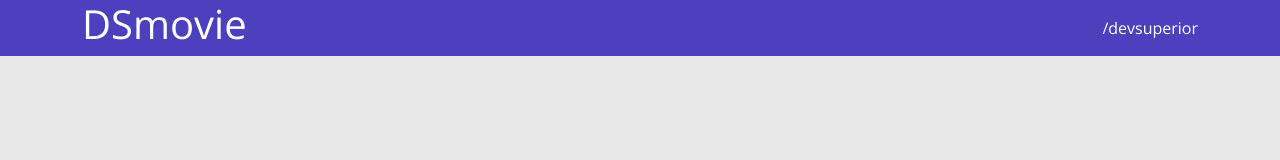
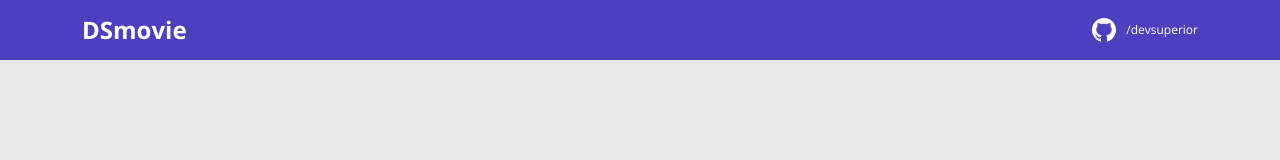
Before and after one commit to JeffMiura/DSmovieInciante, a plain HTML site: page index.html in a window 1280 px wide. Drawn offline with nearby package versions, Linux system fonts and the light colour scheme.

Commit message:
Barra superior PARTE 2

```diff
--- a/index.html
+++ b/index.html
@@ -5,14 +5,22 @@
     <meta http-equiv="X-UA-Compatible" content="IE=edge" />
     <meta name="viewport" content="width=device-width, initial-scale=1.0" />
     <title>DSmovie</title>
-    <link href="https://cdn.jsdelivr.net/npm/bootstrap@5.1.3/dist/css/bootstrap.min.css" rel="stylesheet" integrity="sha384-1BmE4kWBq78iYhFldvKuhfTAU6auU8tT94WrHftjDbrCEXSU1oBoqyl2QvZ6jIW3" crossorigin="anonymous">
-    <link rel="stylesheet" href="style.css">
+    <link
+      href="https://cdn.jsdelivr.net/npm/bootstrap@5.1.3/dist/css/bootstrap.min.css"
+      rel="stylesheet"
+      integrity="sha384-1BmE4kWBq78iYhFldvKuhfTAU6auU8tT94WrHftjDbrCEXSU1oBoqyl2QvZ6jIW3"
+      crossorigin="anonymous"
+    />
+    <link rel="stylesheet" href="style.css" />
   </head>
   <body>
     <header>
       <nav class="container">
         <h1>DSmovie</h1>
+        <div class="dsmovie-contact-container">
+          <img src="/assets/github.svg" alt="" />
           <a href="https://github.com/JeffMiura">/devsuperior</a>
+        </div>
       </nav>
     </header>
   </body>
--- a/style.css
+++ b/style.css
@@ -1,14 +1,33 @@
 @import url('https://fonts.googleapis.com/css2?family=Open+Sans:wght@300;400;700&display=swap');
+
+:root {
+    --bg-gray:  hsla(0, 0%, 91%);
+    --color-primary:hsl(246, 50%, 50%);
+    --white:white;
+}
+
 
 * {
   box-sizing: border-box;
   font-family: 'Open Sans', sans-serif;
 }
 
+h1,
+h2,
+h3,
+h4,
+h5,
+h6{
+  margin: 0;
+}
+
 
 header {
-  background-color: hsl(246, 50%, 50%);
-  color: white;
+  background-color: var(--color-primary);
+  color:var(--white);
+  height: 60px;
+  display: flex;
+  align-items: center;
 }
 
 nav {
@@ -17,9 +36,19 @@ nav {
   justify-content: space-between;
 }
 
+nav h1 {
+  font-size: 24px;
+  font-weight: 700;
+}
+
+nav a {
+  font-size: 12px;
+  font-weight: 400;
+}
+
 html,
 body {
-  background-color: hsla(0, 0%, 91%, 1);
+  background-color:var(--bg-gray);
 }
 
 
@@ -27,3 +56,13 @@ a, a:hover {
   color: unset;
   text-decoration: none;
 }
+
+.dsmovie-contact-container {
+  display: flex;
+  align-items: center;
+
+}
+
+.dsmovie-contact-container img {
+  margin-right: 10px;
+}
```
Also changed, not shown: assets/github.svg (added). Lines whose indentation alone changed are shown as unchanged.
